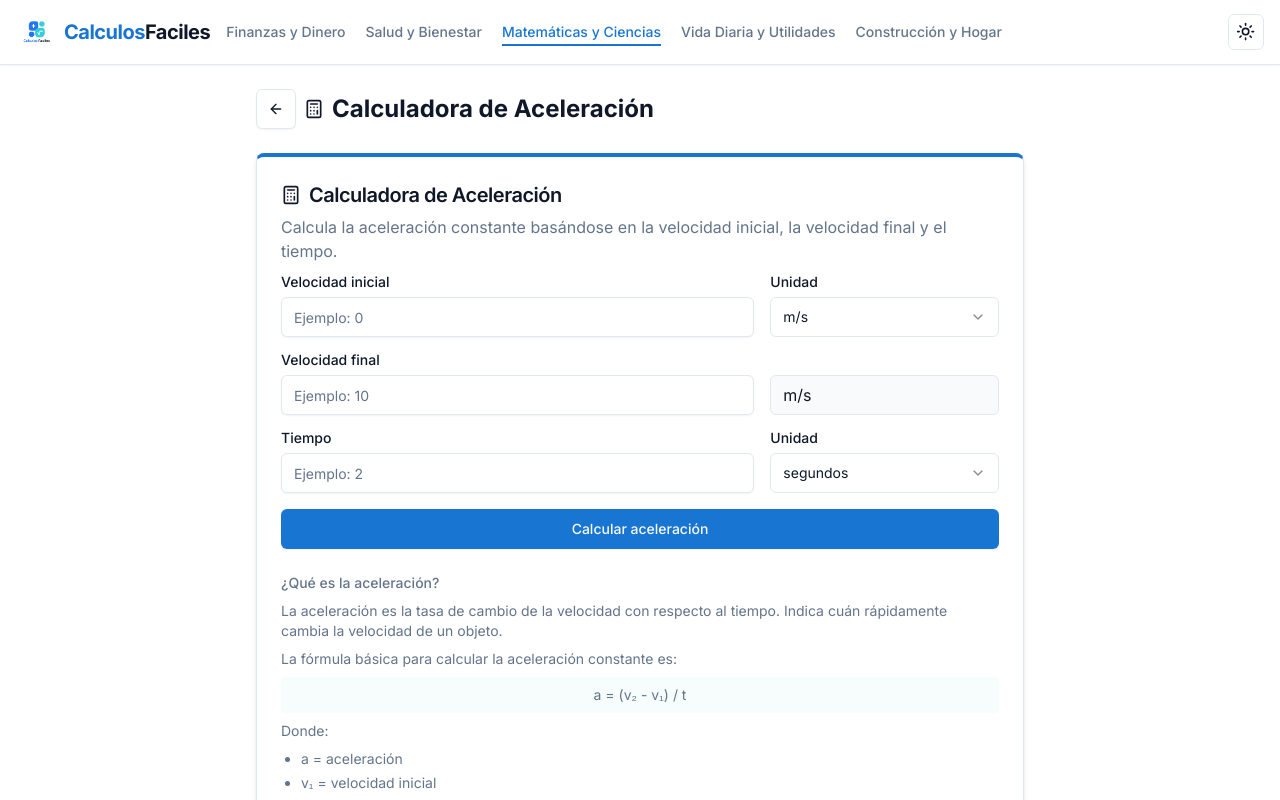
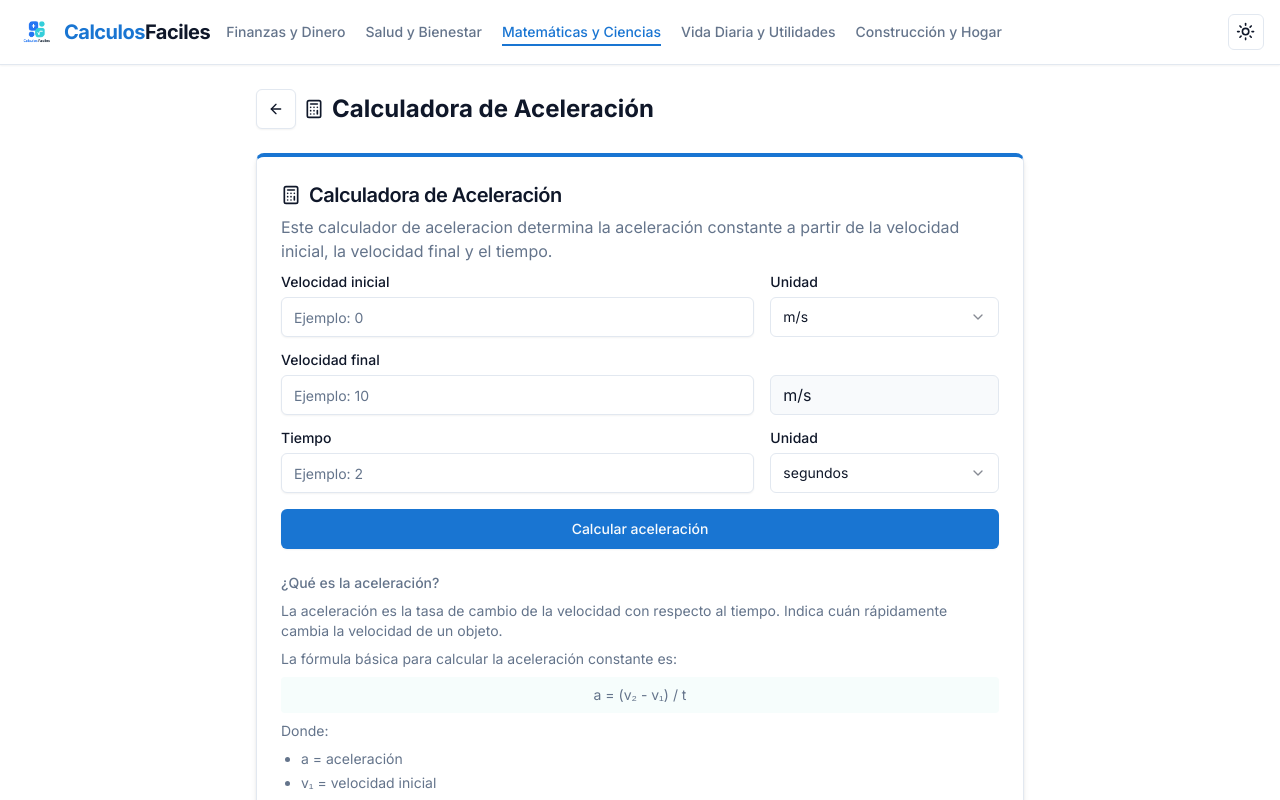
Before and after one commit to zhongjiayu2025/Calculadoras, a Next.js app: page /categoria/matematicas-ciencias/aceleracion in a window 1280 px wide. Shown: the top 800 px of the page. Built offline with nearby package versions, Linux system fonts and the light colour scheme.

Commit message:
Update page.tsx

```diff
--- a/app/categoria/matematicas-ciencias/aceleracion/page.tsx
+++ b/app/categoria/matematicas-ciencias/aceleracion/page.tsx
@@ -105,7 +105,7 @@ export default function AceleracionPage() {
   return (
     <CalculatorLayout
       title="Calculadora de Aceleración"
-      description="Calcula la aceleración constante basándose en la velocidad inicial, la velocidad final y el tiempo."
+      description="Este calculador de aceleracion determina la aceleración constante a partir de la velocidad inicial, la velocidad final y el tiempo."
       icon="ZapFast"
       backTo="/categoria/matematicas-ciencias"
       backToLabel="Matemáticas y Ciencias"
```
